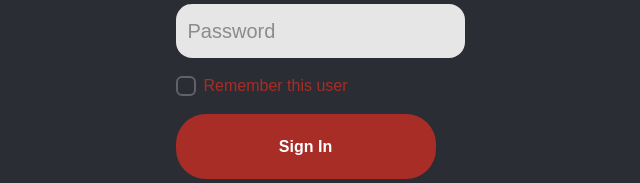
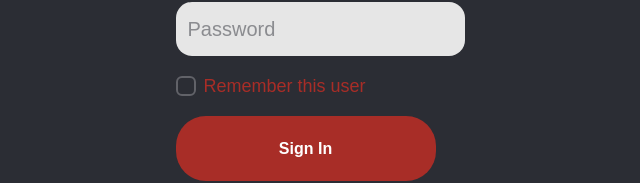
Before and after one commit to DiarmidGR/login-react-express, a React (Vite) app in the folder frontend/: page /login in a window 1280 px wide. Shown: the part 303-486 px from the top of the page, without its empty margins (320-960 px from the left). Built offline with nearby package versions, Linux system fonts and the light colour scheme; a web font is replaced by a local one.

Commit message:
made remember user label font size larger

```diff
--- a/frontend/src/pages/Login/Login.tsx
+++ b/frontend/src/pages/Login/Login.tsx
@@ -77,7 +77,7 @@ const Login: React.FC = () => {
               isChecked={rememberUser}
               setIsChecked={setRememberUser}
             />
-            <label className="remember-label switzer-regular ml-2">Remember this user</label>
+            <label className="remember-label switzer-regular ml-2 text-lg">Remember this user</label>
           </div>
 
           <div className="flex flex-col">
```
